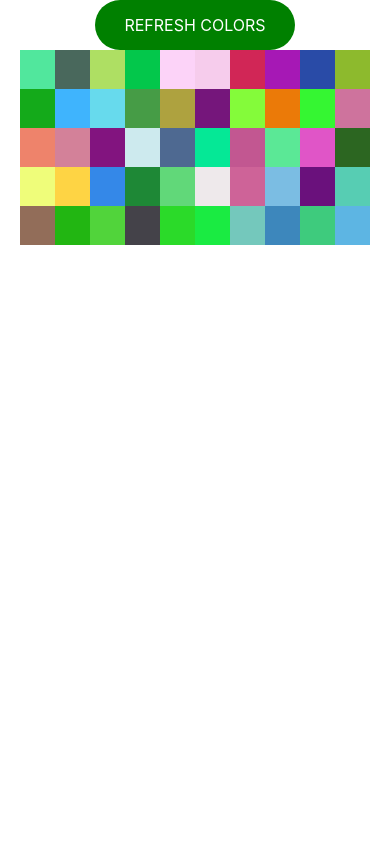
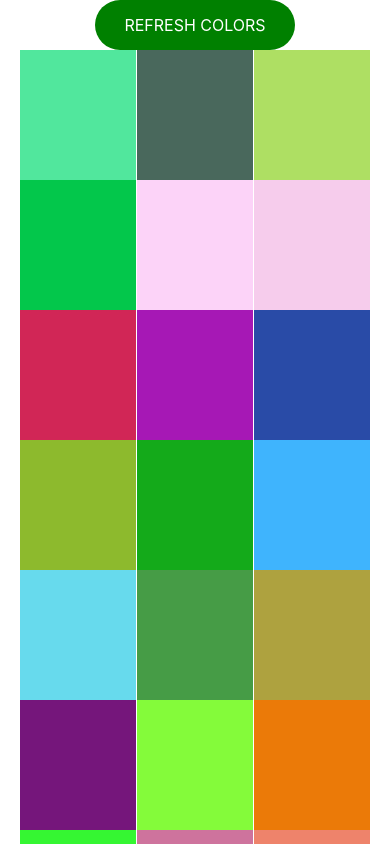
Before and after one commit to ilkercetin/color-picker, a React (Create React App) app: page / in a window 390 px wide. Shown: the top 844 px of the page. Built offline with nearby package versions, Linux system fonts and the light colour scheme.

Commit message:
Added media query

```diff
--- a/src/index.css
+++ b/src/index.css
@@ -62,3 +62,17 @@ code {
 .color-window-title:hover {
     background-color: darkgreen;
 }
+
+@media screen and (max-width: 800px) {
+    .color {
+        width: 20%;
+        height: 20vw;
+    }
+}
+
+@media screen and (max-width: 450px) {
+    .color {
+        width: 33.333%;
+        height: 33.333vw;
+    }
+}
```
